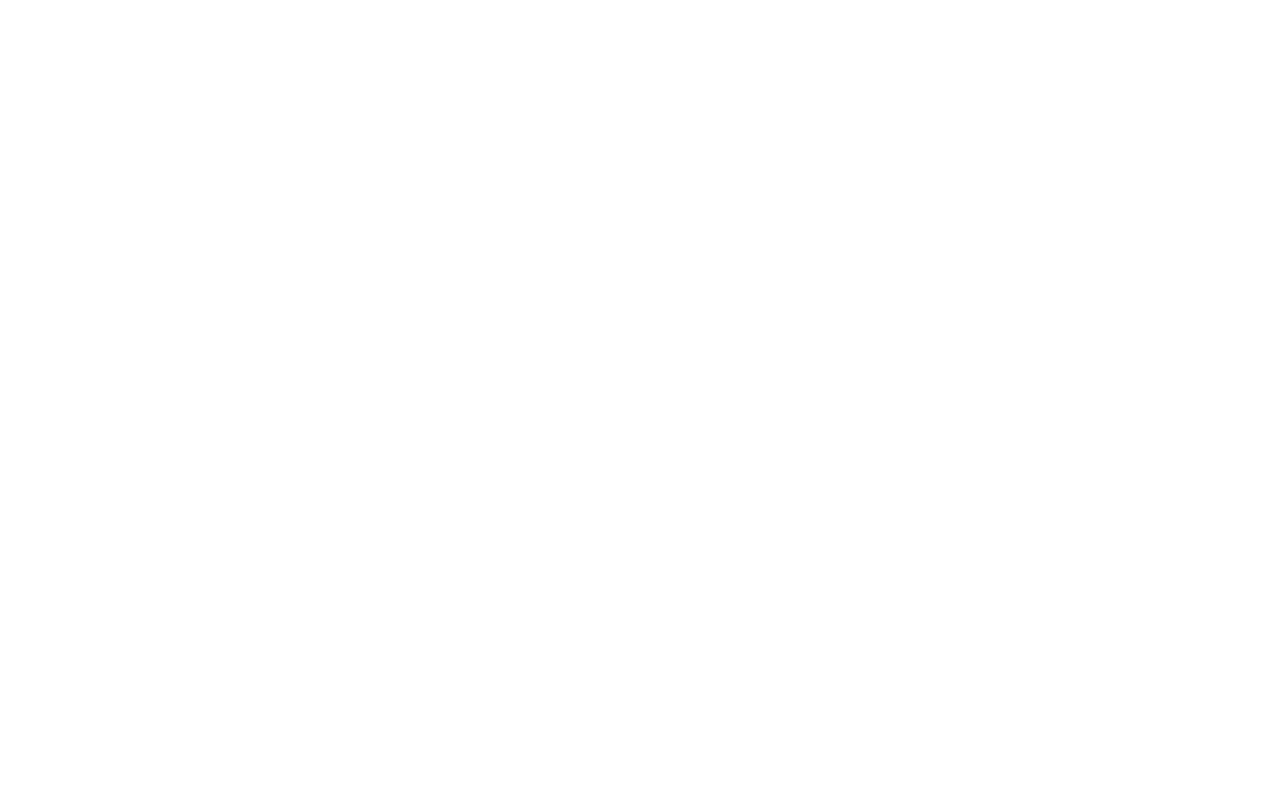
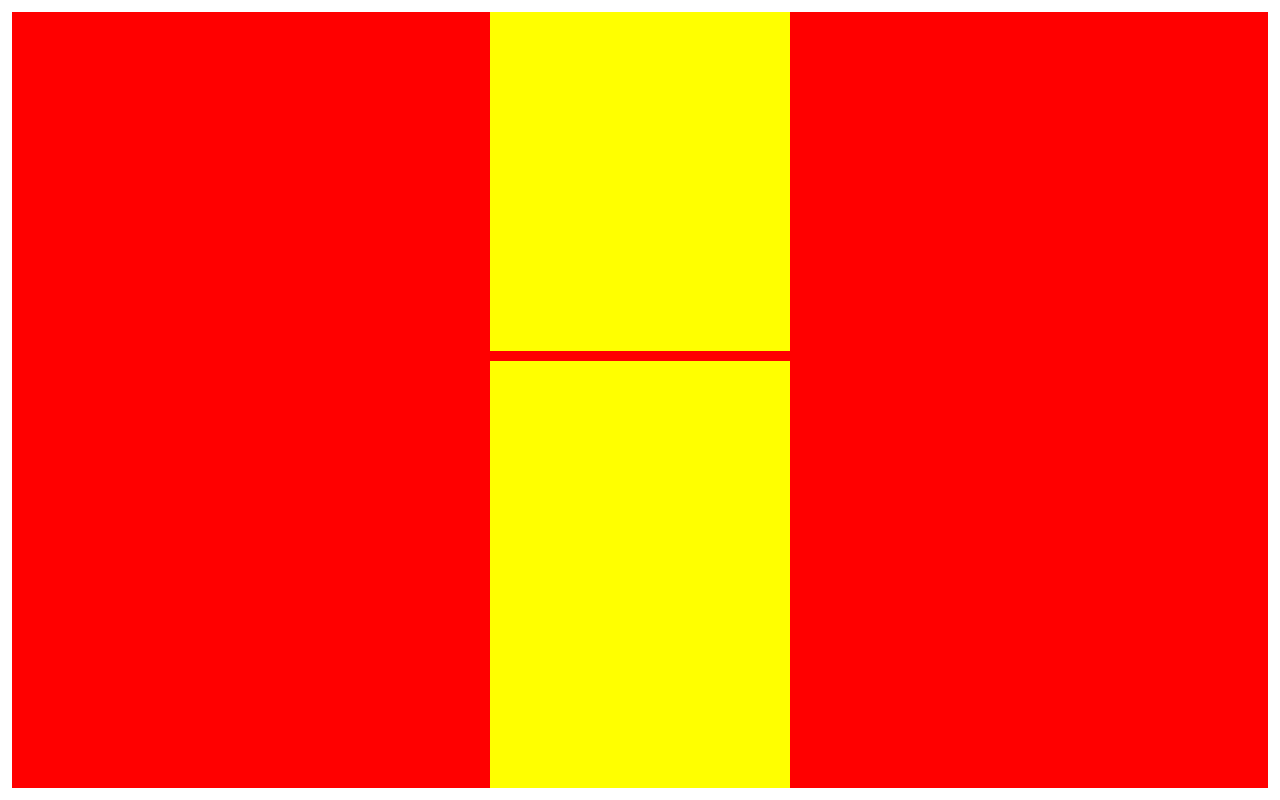
Before and after one commit to euntti/newstest, a React (Create React App) app: page /test in a window 1280 px wide. Before the commit this address had no page. Built offline with nearby package versions, Linux system fonts and the light colour scheme.

Commit message:
css test

```diff
--- a/src/App.js
+++ b/src/App.js
@@ -2,6 +2,7 @@
 import { BrowserRouter, Routes, Route } from "react-router-dom";
 import Main from "./Main";
 import Main2 from "./Main2";
+import Main3 from "./Main3";
 
 const App = () => {
   return (
@@ -10,6 +11,8 @@
         <Routes>
           <Route path="/" element={<Main />}></Route>
           <Route path="/news" element={<Main2 />}></Route>
+          <Route path="/test" element={<Main3 />}></Route>
+
           {/* 상단에 위치하는 라우트들의 규칙을 모두 확인, 일치하는 라우트가 없는경우 처리 */}
         </Routes>
       </BrowserRouter>
--- /dev/null
+++ b/src/Main3.css
@@ -0,0 +1,172 @@
+/* http://meyerweb.com/eric/tools/css/reset/
+   v2.0 | 20110126
+   License: none (public domain)
+*/
+
+html,
+body,
+div,
+span,
+applet,
+object,
+iframe,
+h1,
+h2,
+h3,
+h4,
+h5,
+h6,
+p,
+blockquote,
+pre,
+a,
+abbr,
+acronym,
+address,
+big,
+cite,
+code,
+del,
+dfn,
+em,
+img,
+ins,
+kbd,
+q,
+s,
+samp,
+small,
+strike,
+strong,
+sub,
+sup,
+tt,
+var,
+b,
+u,
+i,
+center,
+dl,
+dt,
+dd,
+ol,
+ul,
+li,
+fieldset,
+form,
+label,
+legend,
+table,
+caption,
+tbody,
+tfoot,
+thead,
+tr,
+th,
+td,
+article,
+aside,
+canvas,
+details,
+embed,
+figure,
+figcaption,
+footer,
+header,
+hgroup,
+menu,
+nav,
+output,
+ruby,
+section,
+summary,
+time,
+mark,
+audio,
+video {
+  margin: 0;
+  padding: 0;
+  border: 0;
+  font-size: 100%;
+  vertical-align: baseline;
+}
+/* HTML5 display-role reset for older browsers */
+article,
+aside,
+details,
+figcaption,
+figure,
+footer,
+header,
+hgroup,
+menu,
+nav,
+section {
+  display: block;
+}
+body {
+  line-height: 1;
+}
+ol,
+ul {
+  list-style: none;
+}
+blockquote,
+q {
+  quotes: none;
+}
+blockquote:before,
+blockquote:after,
+q:before,
+q:after {
+  content: "";
+  content: none;
+}
+table {
+  border-collapse: collapse;
+  border-spacing: 0;
+}
+.main {
+  padding: 12px;
+  height: 97vh;
+}
+.rect {
+  width: 100%;
+  height: 100%;
+  background-color: red;
+  overflow: auto;
+}
+.rect1 {
+  width: 300px;
+  height: 300px;
+  background-color: yellow;
+  margin-top: 10px;
+}
+.bigrect2 {
+  width: 50vw;
+  height: 300px;
+  background-color: yellow;
+}
+.bigrect3 {
+  width: 30%;
+  height: 300px;
+  background-color: yellow;
+}
+.rectcon {
+  display: flex;
+  justify-content: space-between;
+}
+
+.grid {
+  display: grid;
+  grid-template-rows: 45% 55% auto;
+  place-content: center;
+  gap: 10px;
+  height: 100%;
+  /* height: calc(100% - 10px); */
+}
+.grid .temp {
+  width: 300px;
+  height: 100%;
+  background-color: yellow;
+}
--- /dev/null
+++ b/src/Main3.js
@@ -0,0 +1,30 @@
+import React from "react";
+import "./Main3.css";
+const Main3 = () => {
+  return (
+    <div className="main">
+      <div className="rect">
+        <div className="grid">
+          <div className="temp"></div>
+          <div className="temp"></div>
+        </div>
+        {/* <div className="rectcon">
+          <div className="bigrect2"></div>
+          <div className="bigrect3"></div>
+        </div>
+        <div className="rectcon">
+          <div className="bigrect2"></div>
+          <div className="bigrect3"></div>
+        </div> */}
+        {/* <div className="rect1"></div>
+        <div className="rect1"></div>
+
+        <div className="rect1"></div>
+
+        <div className="rect1"></div> */}
+      </div>
+    </div>
+  );
+};
+
+export default Main3;
```
